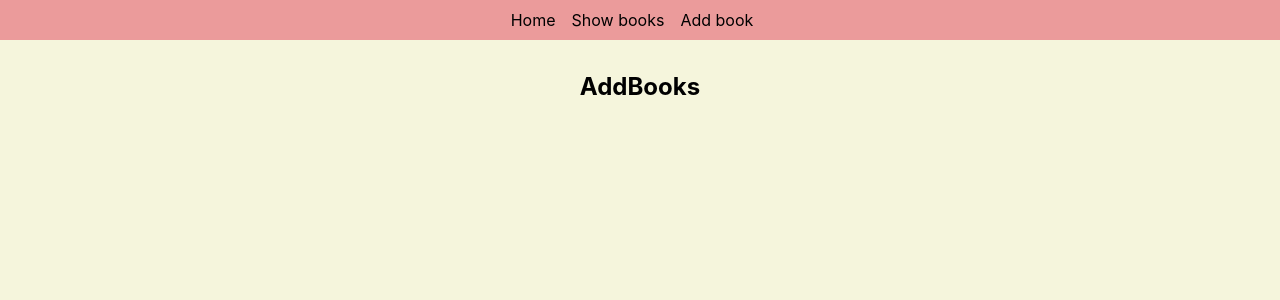
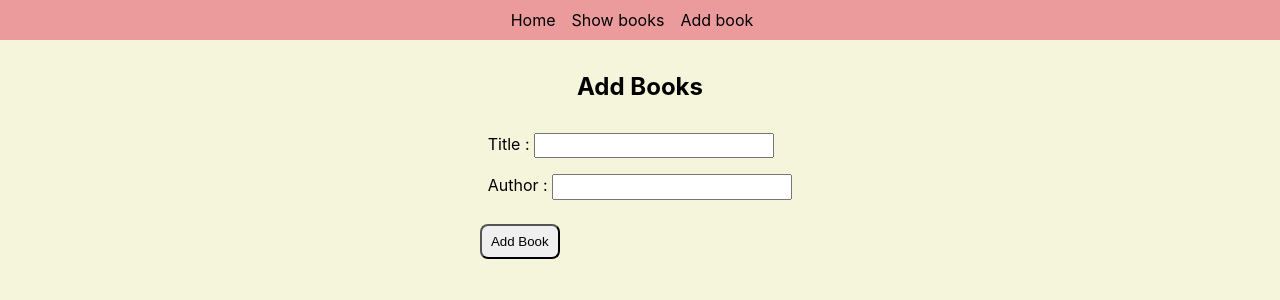
Before and after one commit to Shm-Rsuf/redux-toolkit-crud-app, a React (Create React App) app: page /add-book in a window 1280 px wide. Shown: the top 300 px of the page. Built offline with nearby package versions, Linux system fonts and the light colour scheme.

Commit message:
books create and read successfully added

```diff
--- a/src/App.css
+++ b/src/App.css
@@ -55,9 +55,9 @@
 }
 
 button {
-  width: 4rem;
+  width: 5rem;
   margin: 0.5rem;
-  padding: 0.2rem;
+  padding: 0.5rem;
   border-radius: 0.5rem;
   cursor: pointer;
 }
--- a/src/features/books/AddBooks.js
+++ b/src/features/books/AddBooks.js
@@ -1,9 +1,53 @@
-import React from "react";
+import { useState } from "react";
+import { useSelector } from "react-redux";
+import { useDispatch } from "react-redux";
+import { addBook } from "./BookSlice";
+import { useNavigate } from "react-router-dom";
 
 const AddBooks = () => {
+  const [title, setTitle] = useState("");
+  const [author, setAuthor] = useState("");
+  const dispatch = useDispatch();
+  const navigate = useNavigate();
+  const numOfBooks = useSelector((state) => state.bookReducer.books.length);
+
+  const handleSubmit = (e) => {
+    e.preventDefault();
+
+    const book = { id: numOfBooks + 1, title, author };
+    dispatch(addBook(book));
+    navigate("/show-books");
+  };
+
   return (
     <div>
-      <h2>AddBooks</h2>
+      <h2>Add Books</h2>
+      <form onSubmit={handleSubmit}>
+        <div className="form-field">
+          <label htmlFor="title">Title : </label>
+          <input
+            type="text"
+            id="title"
+            name="title"
+            value={title}
+            required
+            onChange={(e) => setTitle(e.target.value)}
+          />
+        </div>
+
+        <div className="form-field">
+          <label htmlFor="author">Author : </label>
+          <input
+            type="text"
+            id="author"
+            name="author"
+            value={author}
+            required
+            onChange={(e) => setAuthor(e.target.value)}
+          />
+        </div>
+        <button type="submit">Add Book</button>
+      </form>
     </div>
   );
 };
--- a/src/features/books/BookSlice.js
+++ b/src/features/books/BookSlice.js
@@ -11,8 +11,11 @@
   initialState: initialBooks,
   reducers: {
     showBooks: (state) => state,
+    addBook: (state, action) => {
+      state.books.push(action.payload);
+    },
   },
 });
 
-export const { showBooks } = bookSlice.actions;
+export const { showBooks, addBook } = bookSlice.actions;
 export default bookSlice.reducer;
--- a/src/features/books/BooksView.js
+++ b/src/features/books/BooksView.js
@@ -1,7 +1,7 @@
 import { useSelector } from "react-redux";
 const BooksView = () => {
   const books = useSelector((state) => state.bookReducer.books);
-  // console.log(books);
+
   return (
     <div>
       <h2>List Of Books</h2>
```
